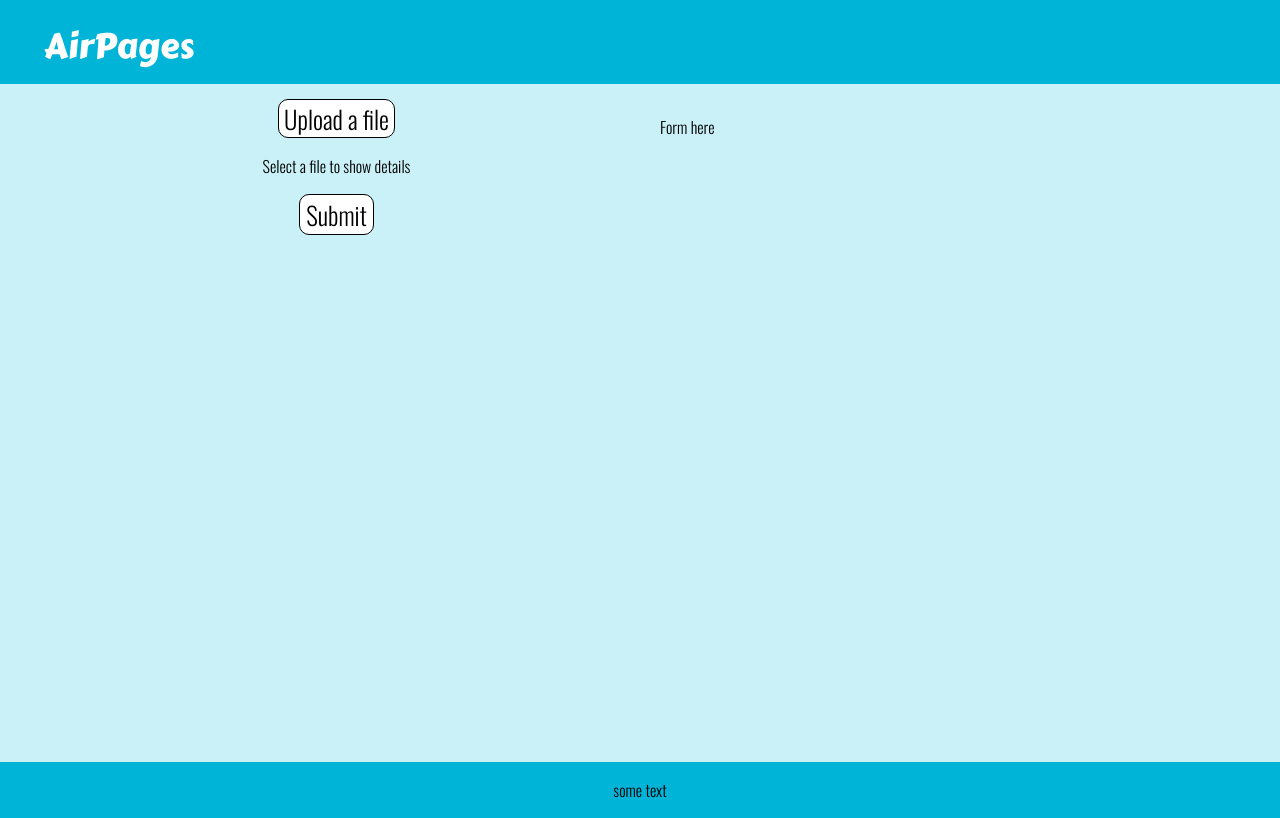
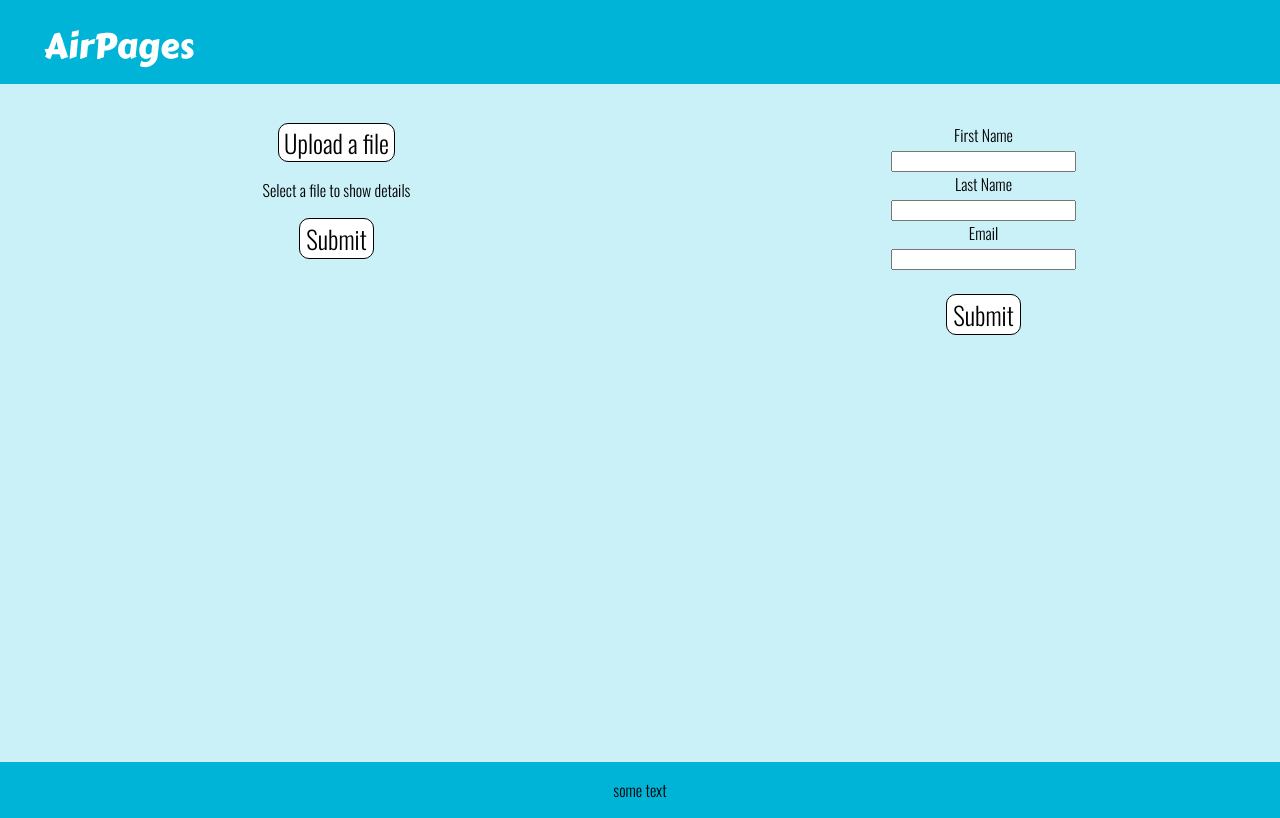
Before and after one commit to wiggles35/AirPages, a React (Create React App) app in the folder frontend/: page / in a window 1280 px wide. Built offline with nearby package versions, Linux system fonts and the light colour scheme; no server answers.

Commit message:
Basic input form built out

```diff
--- /dev/null
+++ b/frontend/src/Components/facts/FactForm.js
@@ -0,0 +1,59 @@
+import React from "react";
+import "./facts.css"
+
+const FactForm = ({ user, onChange, onSubmit }) => {
+    return (
+        <div className="factForm">
+            <br />
+            <form onSubmit={onSubmit} autoComplete="off">
+                <div className="form-group">
+                    <label>First Name</label>
+                    <br />
+                    <input
+                        type="text"
+                        className="form-control"
+                        id="first-name-input"
+                        value={user.firstName}
+                        onChange={onChange}
+                        name="firstName"
+                        required
+                    />
+                </div>
+                <div className="form-group">
+                    <label>Last Name</label>
+                    <br />
+                    <input
+                        type="text"
+                        className="form-control"
+                        id="last-name-input"
+                        value={user.lastName}
+                        onChange={onChange}
+                        name="lastName"
+                        required
+                    />
+                </div>{" "}
+                <div className="form-group">
+                    <label>Email</label>
+                    <br />
+                    <input
+                        type="email"
+                        className="form-control"
+                        id="email-input"
+                        value={user.email}
+                        onChange={onChange}
+                        name="email"
+                        required
+                    />
+                </div>{" "}
+                <div className="form-group">
+                    <br />
+                    <button type="submit" className="button" onSubmit={onSubmit}>
+                        Submit
+                    </button>
+                </div>
+            </form>
+        </div>
+    );
+};
+
+export default FactForm;
--- /dev/null
+++ b/frontend/src/Components/facts/Facts.js
@@ -0,0 +1,48 @@
+import React, { useEffect, useState } from "react";
+import FactForm from "./FactForm.js";
+import axios from 'axios';
+
+
+const Facts = () => {
+    const [user, setUser] = useState({
+        email: "",
+        firstname: "",
+        lastname: "",
+    });
+
+    // flags in the state to watch for add/remove updates
+    const [add, setAdd] = useState(false);
+
+    // useEffect that run when changes are made to the state variable flags
+    useEffect(() => {
+        axios.post("ENDPOINT HERE", JSON.stringify({user}))
+    }, [user, add]);
+
+    const onChangeHandler = (e) => {
+        e.preventDefault();
+        const { name, value: newValue } = e.target;
+
+        setUser({
+            ...user,
+            [name]: newValue
+        });
+    };
+
+    const onSubmitHandler = (e) => {
+        e.preventDefault();
+        setAdd(true);
+    };
+
+
+    return (
+        <div>
+            <FactForm
+                user={user}
+                onChange={onChangeHandler}
+                onSubmit={onSubmitHandler}
+            />
+        </div>
+    );
+};
+
+export default Facts;
--- /dev/null
+++ b/frontend/src/Components/facts/facts.css
@@ -0,0 +1,15 @@
+.factForm {
+    text-align:center;
+}
+
+.button{
+    background-color: white;
+    font-size: 25px;
+    border: 1px solid black;
+    font-family: "Oswald";
+    border-radius: 10px;
+}
+
+.button:hover{
+    background-color: #00b4d8;
+}
--- a/frontend/src/Components/homepage/Homepage.js
+++ b/frontend/src/Components/homepage/Homepage.js
@@ -1,16 +1,18 @@
 import React from "react";
 import "./homepage.css";
 import FileUpload from "../../Common/Services/fileUpload.js"
+import Facts from "../facts/Facts.js"
 
 export function Homepage() {
 
     return (
         <main id="homepage" className="homepageContainer">
             <div className="pageFiles">
+                <br />
                 <FileUpload />
             </div>
             <div className="pageData">
-                <p>Form here</p>
+                <Facts />
             </div>
         </main>
     );
```
